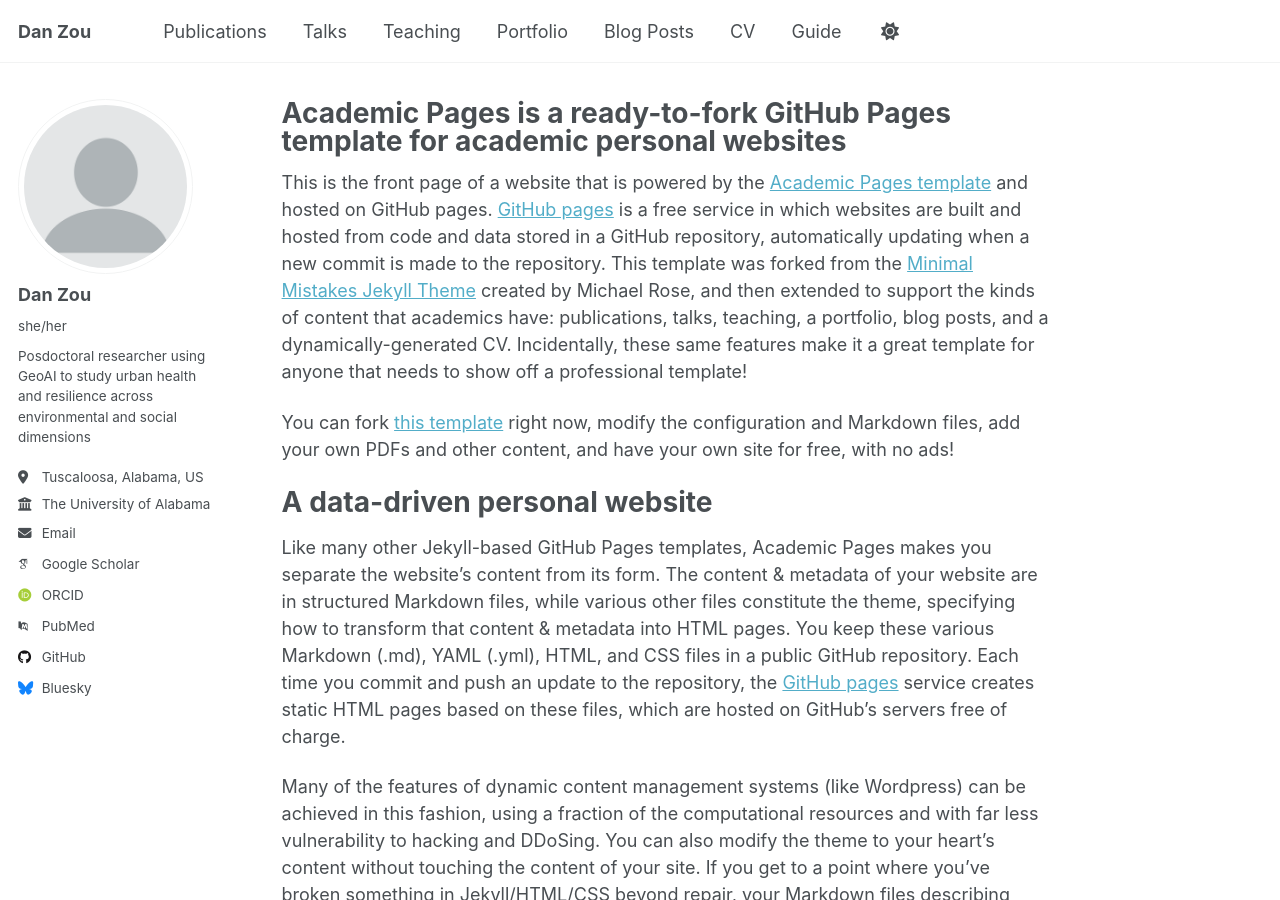
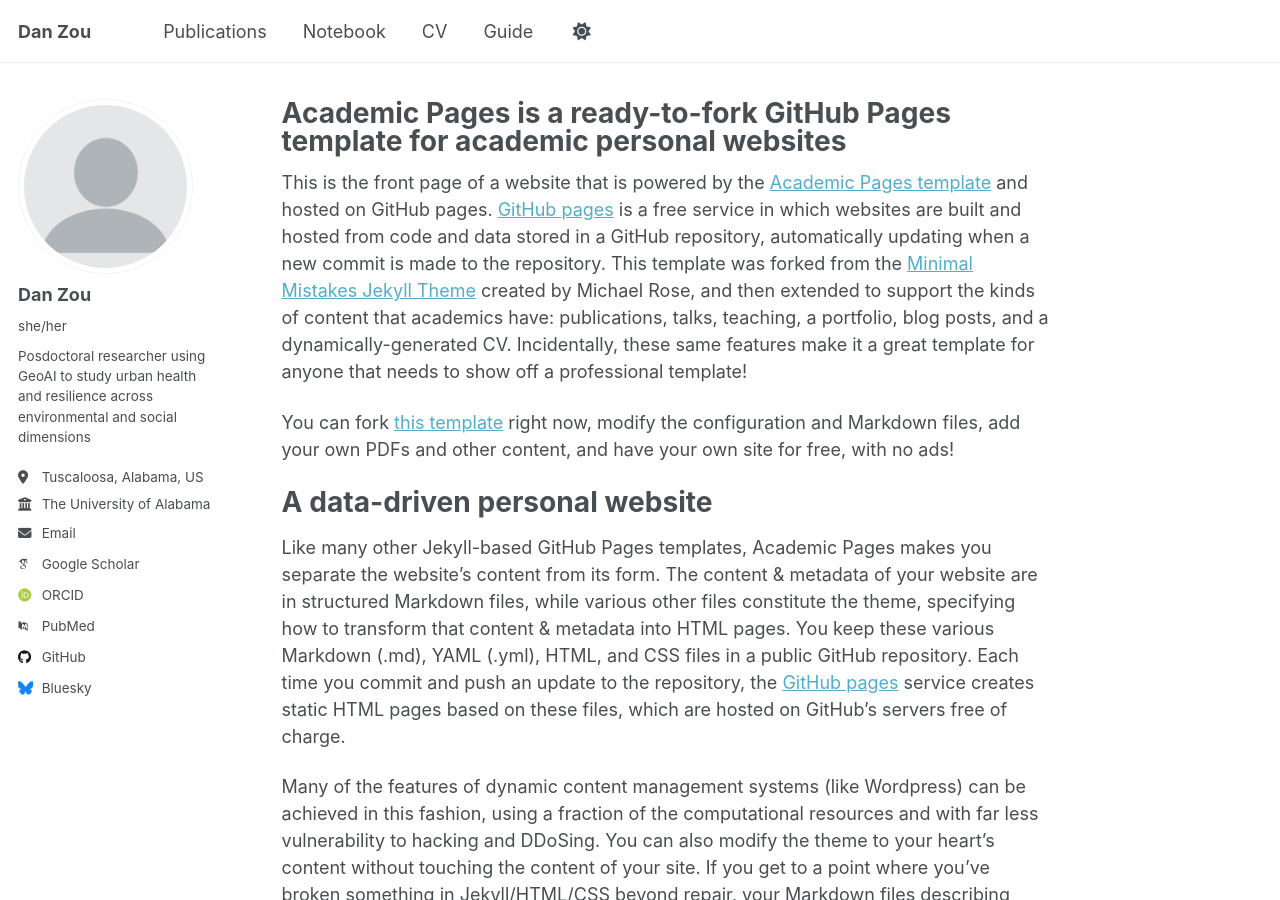
Before and after one commit to Danz-create/Dan-Zou, a Jekyll site: the page built from _pages/about.md, in a window 1280 px wide and 900 px high. Built offline with Jekyll 4.4.1, drawn with Linux system fonts in a browser that asks for light colours; some web fonts are replaced; a script that is not in the unit is left out.

Commit message:
Update navigation.yml

```diff
--- a/_data/navigation.yml
+++ b/_data/navigation.yml
@@ -11,17 +11,8 @@
   - title: "Publications"
     url: /publications/
 
-  - title: "Talks"
-    url: /talks/
-
-  - title: "Teaching"
-    url: /teaching/
-
-  - title: "Portfolio"
-    url: /portfolio/
-
-  - title: "Blog Posts"
-    url: /year-archive/
+  - title: "Notebook"
+    url: /notebook/
 
   - title: "CV"
     url: /cv/
```
